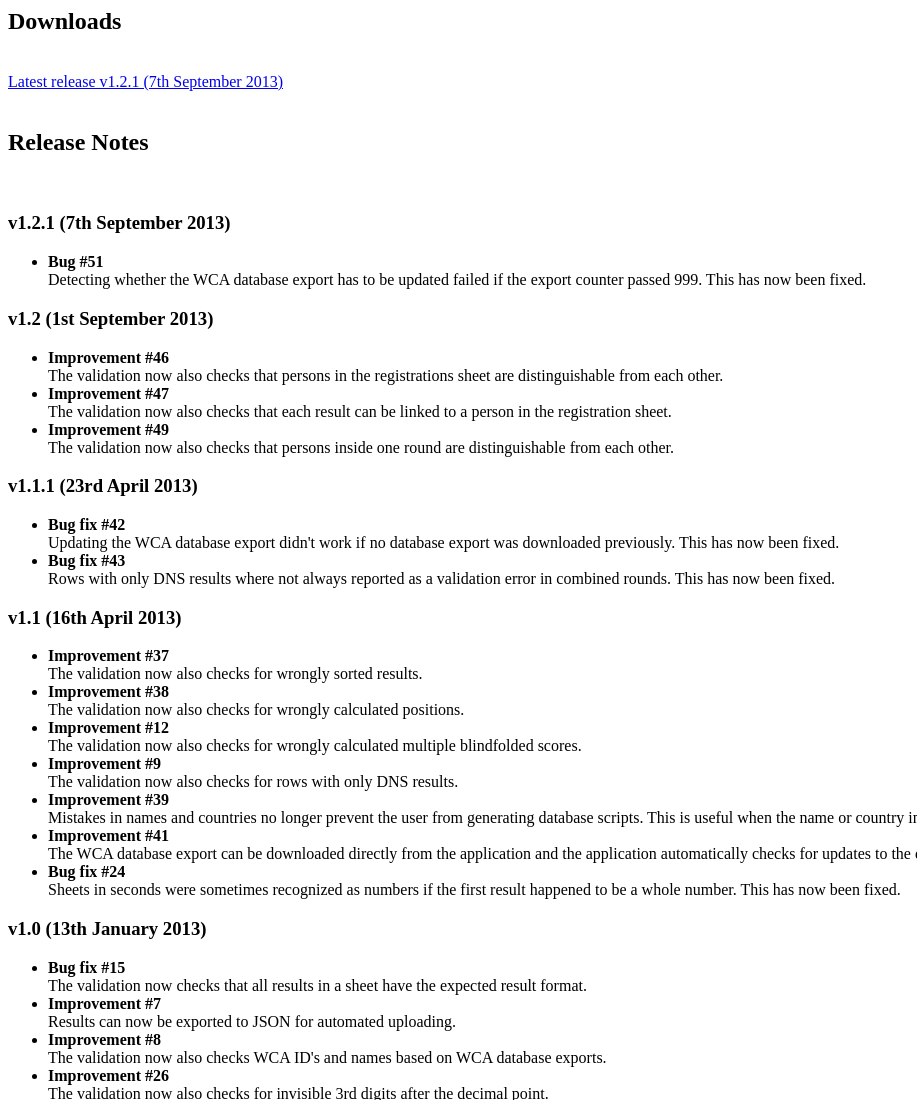
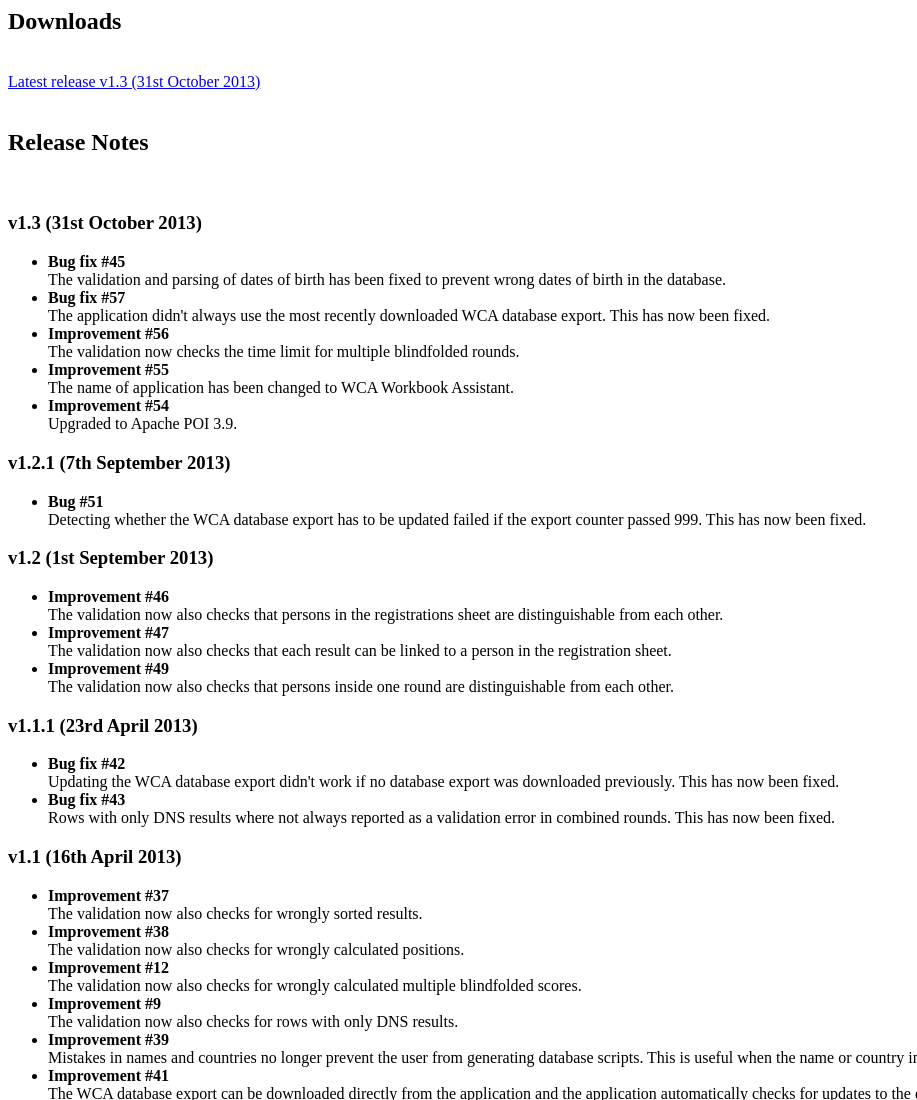
Before and after one commit to thewca/wca-workbook-assistant, a plain HTML site: page htdocs/index.html in a window 1280 px wide. Shown: the top 1100 px of the page, without its empty margins (0-917 px from the left). Drawn offline with Linux system fonts and the light colour scheme.

Commit message:
Release notes v1.3.

```diff
--- a/htdocs/index.html
+++ b/htdocs/index.html
@@ -1,11 +1,19 @@
 <h2>Downloads</h2>
 <br/>
-<a href="https://www.worldcubeassociation.org/files/wca-workbook-uploader-1.2.1.jar">Latest release v1.2.1 (7th September 2013)</a>
+<a href="https://www.worldcubeassociation.org/files/wca-workbook-assistant-1.3.jar">Latest release v1.3 (31st October 2013)</a>
 <br/>
 <!--break-->
 <br/>
 <h2>Release Notes</h2>
 <br/>
+<h3>v1.3 (31st October 2013)</h3>
+<ul>
+    <li><strong>Bug fix #45</strong><br>The validation and parsing of dates of birth has been fixed to prevent wrong dates of birth in the database.</li>
+    <li><strong>Bug fix #57</strong><br>The application didn't always use the most recently downloaded WCA database export. This has now been fixed.</li>
+    <li><strong>Improvement #56</strong><br>The validation now checks the time limit for multiple blindfolded rounds.</li>
+    <li><strong>Improvement #55</strong><br>The name of application has been changed to WCA Workbook Assistant.</li>
+    <li><strong>Improvement #54</strong><br>Upgraded to Apache POI 3.9.</li>
+</ul>
 <h3>v1.2.1 (7th September 2013)</h3>
 <ul>
     <li><strong>Bug #51</strong><br>Detecting whether the WCA database export has to be updated failed if the export counter passed 999. This has now been fixed.</li>
```
